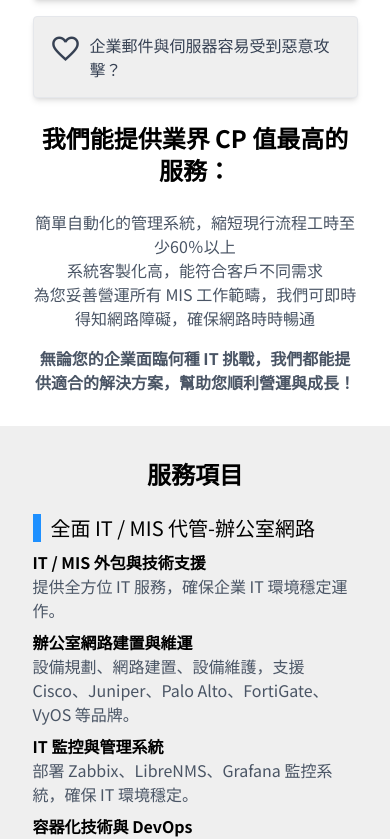
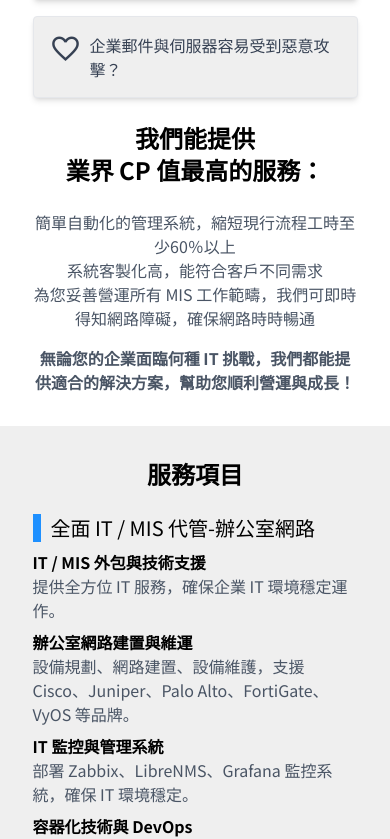
Before and after one commit to WalksCloud/OfficialWebsite, a Vue app: page / in a window 390 px wide. Shown: the part 2012-2851 px from the top of the page. Built offline with nearby package versions, Linux system fonts and the light colour scheme.

Commit message:
update style

```diff
--- a/src/components/About.vue
+++ b/src/components/About.vue
@@ -72,7 +72,9 @@ const handleClick = (index) => {
 				</div>
 		 	</div>
 		</div>
-		<h2 class="text-2xl my-6 lg:text-4xl lg:my-12 font-bold">{{ $t('about-section.services-block.title') }}</h2>
+
+		<h2 class="lg:hidden text-2xl my-6 font-bold" v-html="t('about-section.services-block.mobile-title')"></h2>
+		<h2 class="hidden lg:block text-4xl my-12 font-bold">{{ $t('about-section.services-block.desktop-title') }}</h2>
 		<div class="mt-6 text-gray-600">
 		    <p v-for="row in $tm('about-section.services-block.intro')">{{ row }}</p>
 		    <p class="mt-4 lg:mt-6 font-bold">{{ $t('about-section.services-block.message') }}</p>
--- a/src/components/Team.vue
+++ b/src/components/Team.vue
@@ -9,9 +9,7 @@
 	    	<div class="flex lg:block" v-for="row in $tm('team-section.members')">
 	    		<div class="flex-none w-[96px] lg:w-[120px] me-6 lg:m-auto">
 	    			<img class="rounded-[50%]" :src="row.image">
-	    			<a v-if="row.website_url" class="text-gray-600 text-sm inline-block whitespace-nowrap mt-2 lg:hidden" :href="row.website_url" target="_blank">{{ $t('personal_website') }}</a>
 	    		</div>
-
 			    <div class="text-left lg:text-center">
 			    	<p class="font-bold my-2 lg:my-4">
 			    		{{ row.name }}
--- a/src/locales/en.json
+++ b/src/locales/en.json
@@ -6,7 +6,6 @@
   "team": "Team",
   "partners": "Partners",
   "contact": "Contact",
-  "personal_website": "個人網站",
   "nav-links": {
     "about": "About",
     "services": "Services",
@@ -101,7 +100,8 @@
       ]
     },
     "services-block": {
-      "title": "我們能提供業界 CP 值最高的服務：",
+      "desktop-title": "我們能提供業界 CP 值最高的服務：",
+      "mobile-title": "我們能提供<br>業界 CP 值最高的服務：",
       "intro": [
         "簡單自動化的管理系統，縮短現行流程工時至少60％以上",
         "系統客製化高，能符合客戶不同需求",
--- a/src/locales/tw.json
+++ b/src/locales/tw.json
@@ -6,7 +6,6 @@
   "team": "團隊介紹",
   "partners": "合作夥伴",
   "contact": "聯絡我們",
-  "personal_website": "個人網站",
   "nav-links": {
     "about": "關於行雲",
     "services": "服務項目",
@@ -101,7 +100,8 @@
       ]
     },
     "services-block": {
-      "title": "我們能提供業界 CP 值最高的服務：",
+      "desktop-title": "我們能提供業界 CP 值最高的服務：",
+      "mobile-title": "我們能提供<br>業界 CP 值最高的服務：",
       "intro": [
         "簡單自動化的管理系統，縮短現行流程工時至少60％以上",
         "系統客製化高，能符合客戶不同需求",
--- a/src/style.css
+++ b/src/style.css
@@ -32,7 +32,6 @@
   font-size: 48px;
 }
 
-
 @media (width < 64rem) {
   .icon-element {
     font-size: 32px;
```
